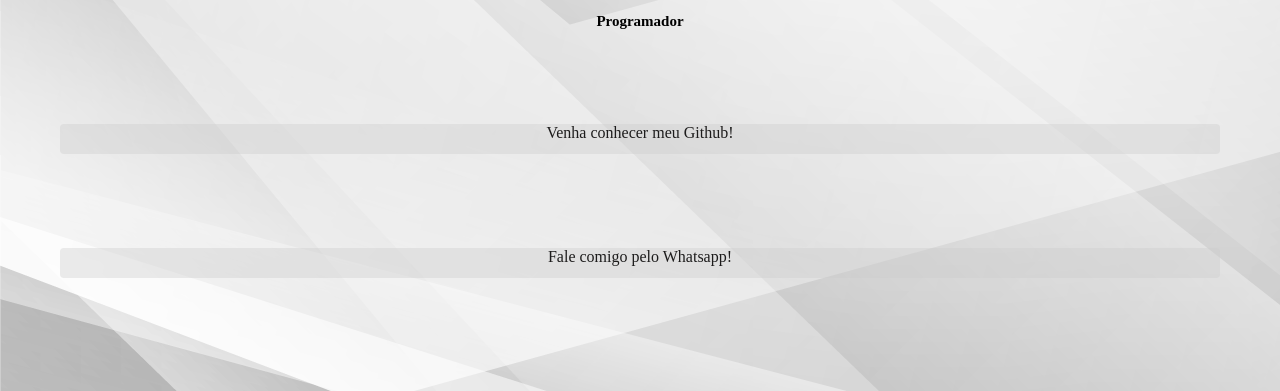
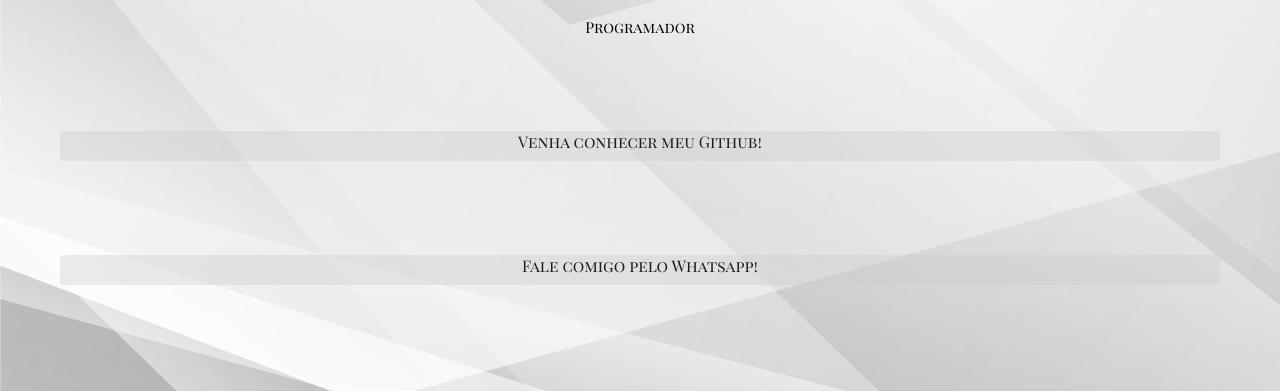
Before and after one commit to Eds00n/eds00n.github.io, a plain HTML site: page index.html in a window 1280 px wide. Shown: the part 409-800 px from the top of the page. Drawn offline with Linux system fonts and the light colour scheme.

Commit message:
Update index.html
editando fonts

```diff
--- a/index.html
+++ b/index.html
@@ -8,12 +8,9 @@
 
     <link rel="stylesheet" href="/css/style.css">
 
-<!--     <link rel="preconnect" href="https://fonts.googleapis.com">
-    <link rel="preconnect" href="https://fonts.gstatic.com" crossorigin>
-    <link href="https://fonts.googleapis.com/css2?family=Playfair+Display+SC&display=swap" rel="stylesheet">
-    <link rel="preconnect" href="https://fonts.googleapis.com">
-    <link rel="preconnect" href="https://fonts.gstatic.com" crossorigin>
-    <link href="https://fonts.googleapis.com/css2?family=Calistoga&family=Playfair+Display+SC&display=swap" rel="stylesheet"> -->
+<link rel="preconnect" href="https://fonts.googleapis.com">
+<link rel="preconnect" href="https://fonts.gstatic.com" crossorigin>
+<link href="https://fonts.googleapis.com/css2?family=Playfair+Display+SC&display=swap" rel="stylesheet">
 </head>
 <body>
     <div class="perfil">
```
